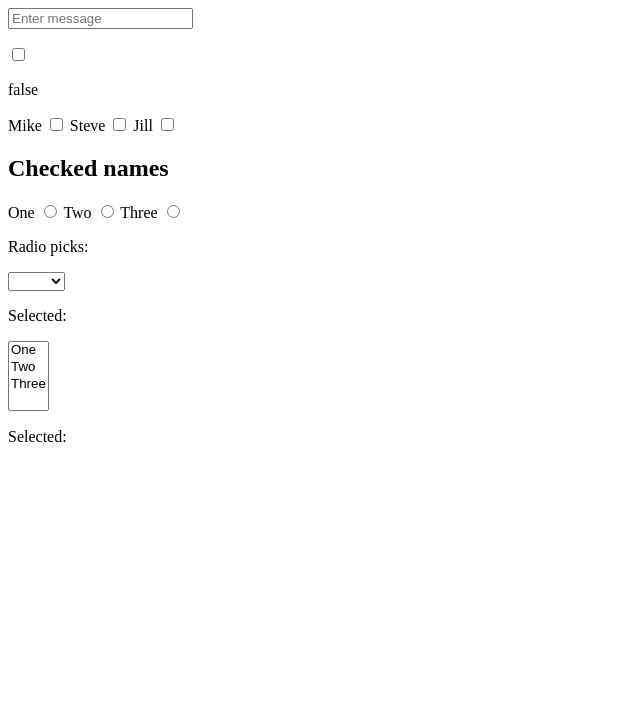
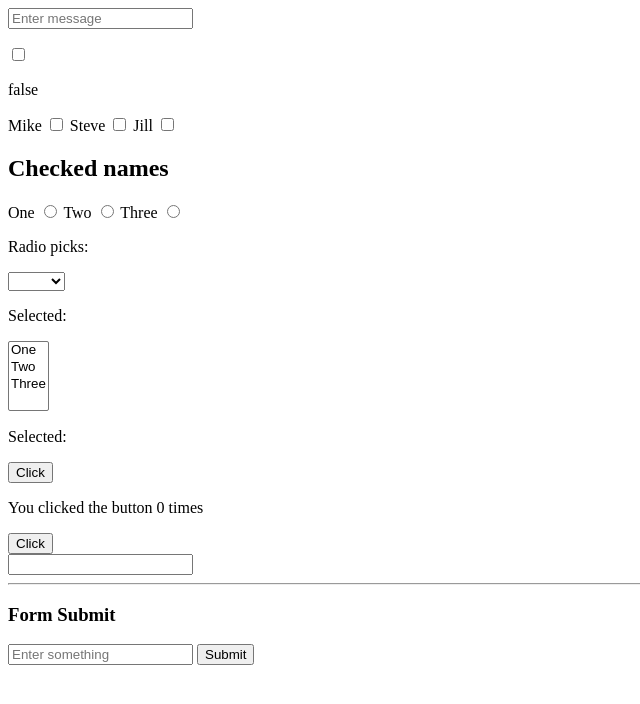
Before and after one commit to doxuan994/vuejs-course, a plain HTML site: page input-events-transitions/index.html in a window 1280 px wide. Shown: the whole page, without its empty margins (0-640 px from the left). Drawn offline with nearby package versions, Linux system fonts and the light colour scheme.

Commit message:
Handling Events.

```diff
--- a/input-events-transitions/index.html
+++ b/input-events-transitions/index.html
@@ -80,6 +80,35 @@
         </div>
 
 
+
+
+        <div>
+            <button v-on:click="counter += 1">Click</button>
+
+            <p>You clicked the button {{counter}} times</p>
+        </div>
+
+
+
+
+        <div>
+            <button class="btn" v-on:click="greet('Hello world', $event)">Click</button>
+        </div>
+
+
+
+
+        <div>
+            <input type="text" v-on:keyup="keypress" v-on:keypress.enter="keySubmit">
+        </div>
+
+        <hr>
+        <h3>Form Submit</h3>
+        <form v-on:submit="formSubmit">
+            <input type="text" v-model="msg" placeholder="Enter something">
+            <input type="submit" value="Submit">
+        </form>
+
     </div>
 
 
--- a/input-events-transitions/js/app.js
+++ b/input-events-transitions/js/app.js
@@ -11,6 +11,25 @@ new Vue({
             {text: 'One', value: 'A'},
             {text: 'Two', value: 'B'},
             {text: 'Three', value: 'C'}
-        ]
+        ],
+        counter: 0
+    },
+    methods: {
+        greet: function(greeting, event) {
+            // alert(greeting);
+
+            console.log(event.target.className);
+        },
+        keypress: function(event) {
+            console.log("Pressed");
+
+            console.log(event.target.value);
+        },
+        keySubmit: function(event) {
+            console.log("Enter Hit....");
+        },
+        formSubmit: function() {
+            alert(this.msg);
+        }
     }
 });
```
